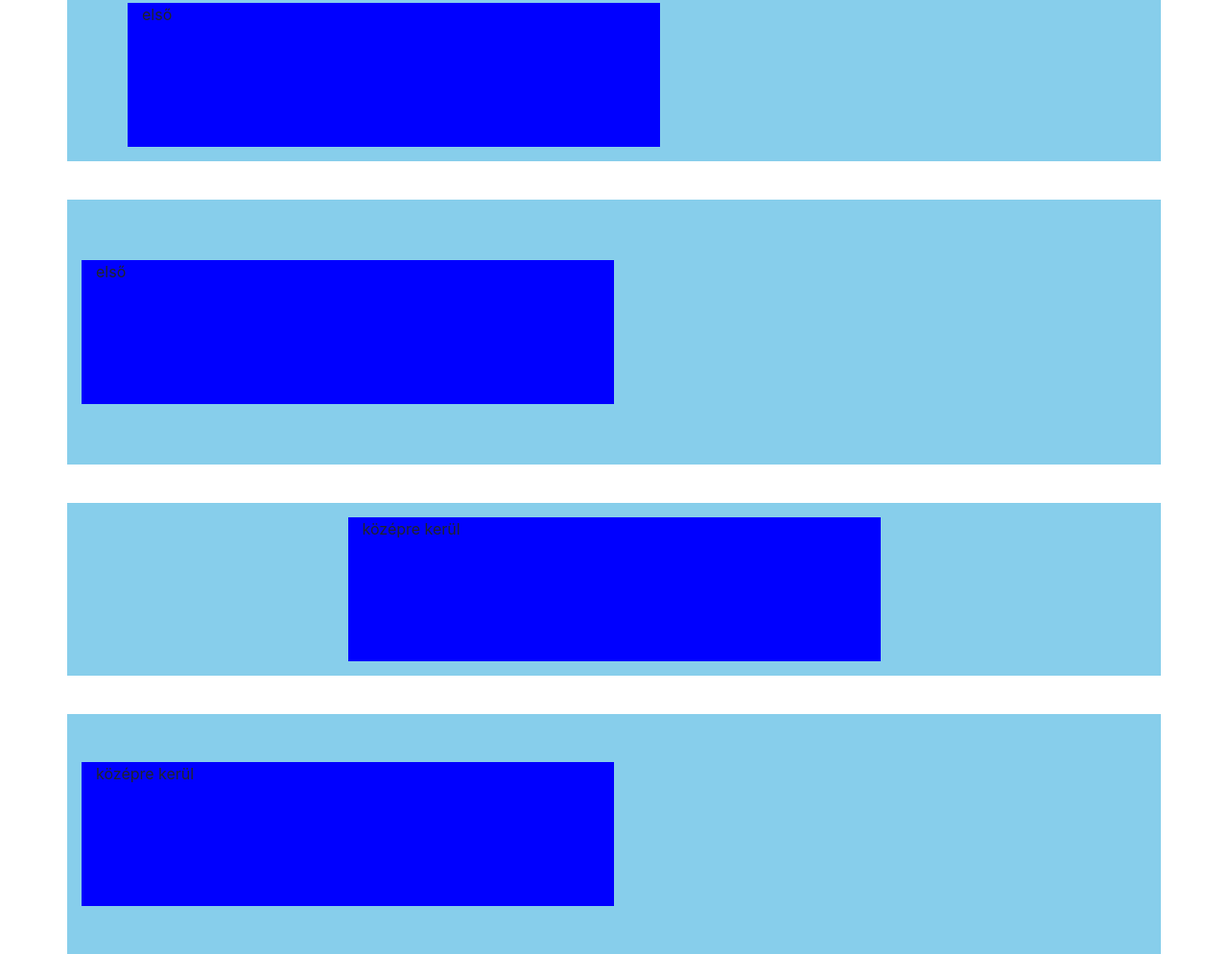
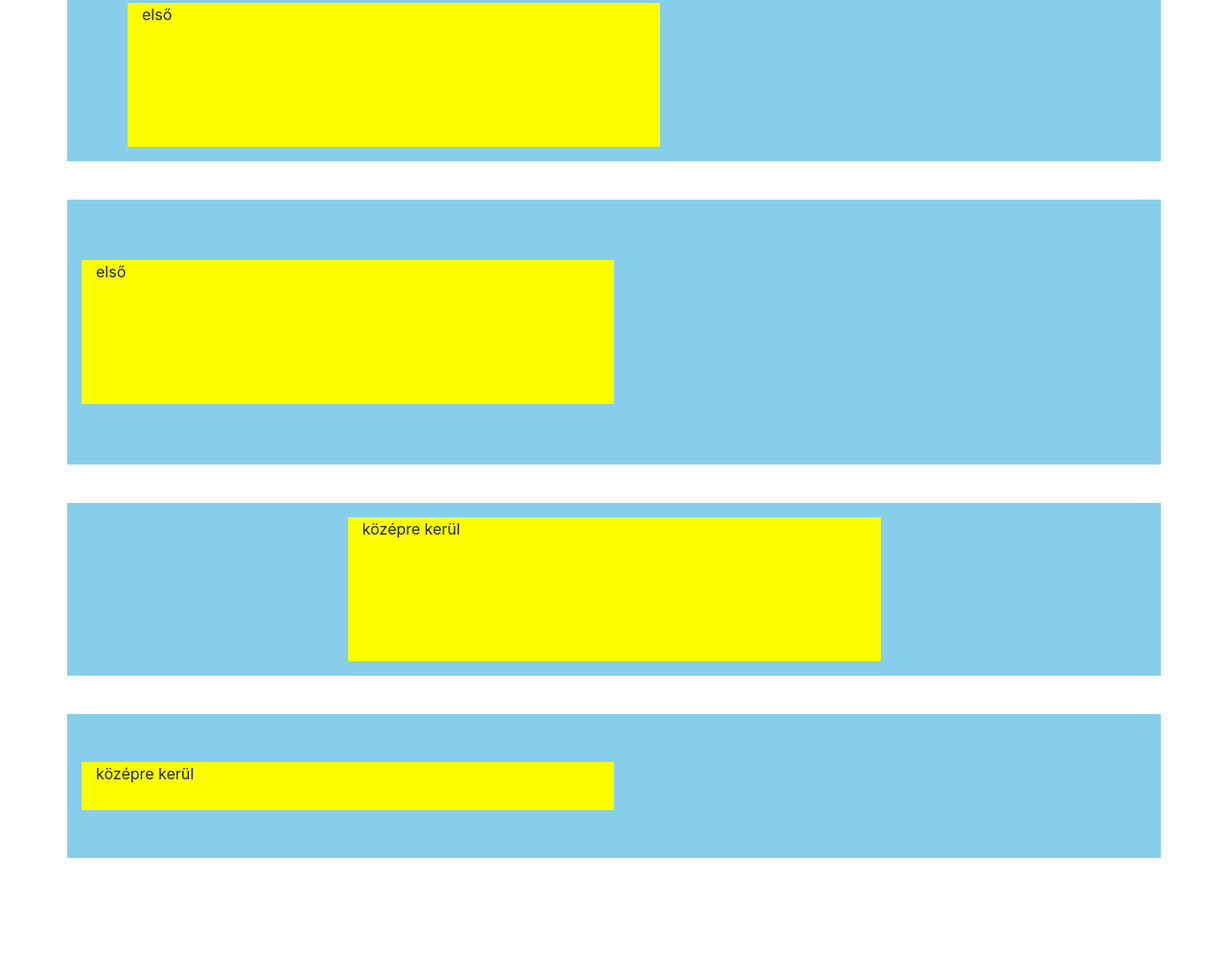
Before and after one commit to JohnTheBoss/NA_fizu.hu, a plain HTML site: page index.html in a window 1280 px wide. Shown: the part 4370-5364 px from the top of the page at 96% size. After the commit the page ends 5264 px from the top, so only its background shows below. Drawn offline with nearby package versions, Linux system fonts and the light colour scheme.

Commit message:
Véglegesítés a videó alapján, szín és méret is egyezik már :)

```diff
--- a/index.html
+++ b/index.html
@@ -152,19 +152,19 @@
         </div>
 
         <div class="row">
-            <div class="col-6 col-a mx-5">első</div>
+            <div class="col-6 col-c mx-5">első</div>
         </div>
 
         <div class="row">
-            <div class="col-6 col-a my-5">első</div>
+            <div class="col-6 col-c my-5">első</div>
         </div>
 
         <div class="row">
-            <div class="col-6 col-a mx-auto">középre kerül</div>
+            <div class="col-6 col-c mx-auto">középre kerül</div>
         </div>
 
-        <div class="row" style="height:250px">
-            <div class="col-6 col-a my-auto">középre kerül</div>
+        <div class="row" style="height:150px">
+            <div class="col-6 col-c my-auto" style="height:50px">középre kerül</div>
         </div>
 
     </div>
```
